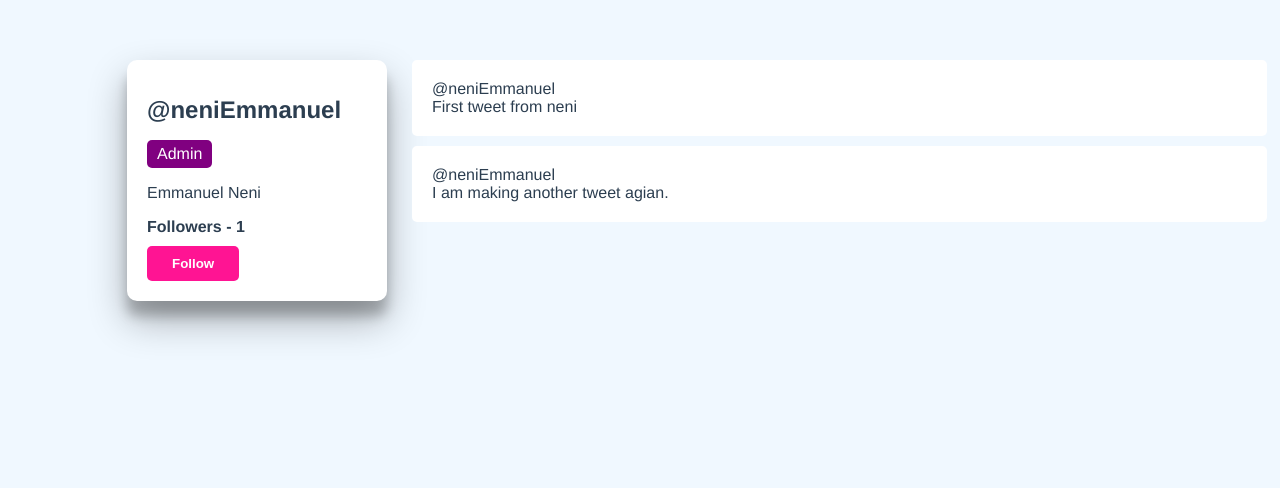
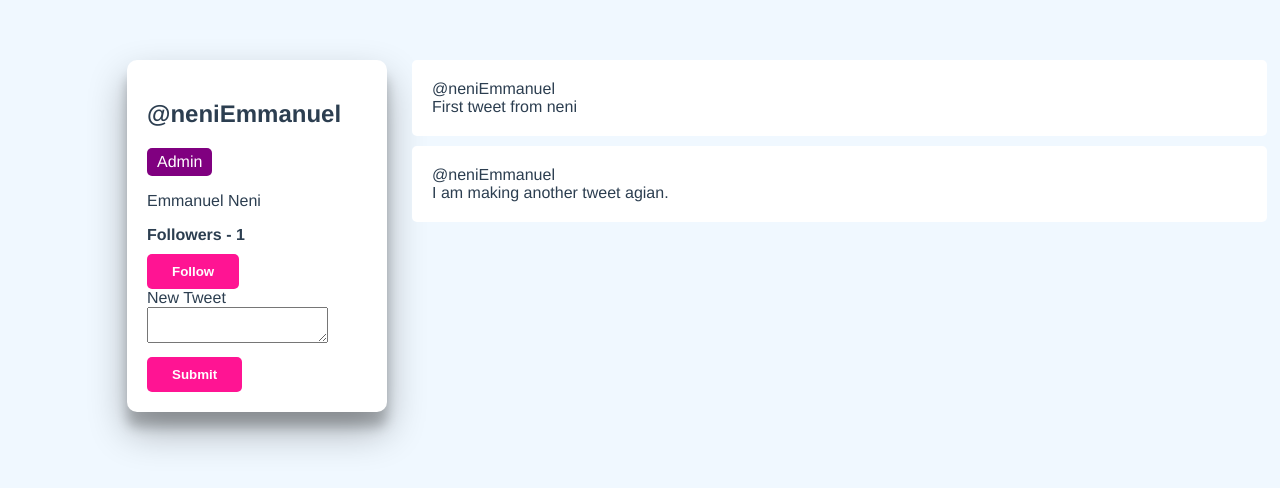
Before and after one commit to NeniEmSu/Vue-3-Twitter-clone-tweeter-, a Vue app: page / in a window 1280 px wide. Shown: the top 488 px of the page. Built offline with nearby package versions, Linux system fonts and the light colour scheme.

Commit message:
enableing add new tweet functionality

```diff
--- a/src/components/UserProfile.vue
+++ b/src/components/UserProfile.vue
@@ -1,5 +1,5 @@
 <template>
-  <div class="user-profile">
+  <section class="user-profile">
     <div class="user-profile__user-panel">
       <h1 class="user-profile__username">@{{ user.username }}</h1>
       <div v-if="user.isAdmin" class="user-profile__admin-badge">Admin</div>
@@ -8,7 +8,17 @@
         <strong>Followers - {{ followers }}</strong>
       </div>
       <button @click="followUser()">Follow</button>
+      <form @submit.prevent="addTweet" class="user-profile__form">
+        <label for="new-tweet"> New Tweet </label>
+        <textarea
+          name="new-tweet"
+          id="new-tweet"
+          v-model="newTweet.content"
+        ></textarea>
+        <button type="submit">Submit</button>
+      </form>
     </div>
+
     <div class="user-profile__tweet-wrapper">
       <Tweet
         v-for="tweet in tweets"
@@ -18,7 +28,7 @@
         @toggle="toggleLike"
       />
     </div>
-  </div>
+  </section>
 </template>
 
 <script>
@@ -33,6 +43,7 @@ export default {
     const state = reactive({
       title: "User profile!",
       followers: 1,
+      tweetIndex: 0,
       user: {
         id: 1,
         username: "neniEmmanuel",
@@ -42,9 +53,12 @@ export default {
         isAdmin: true,
       },
       tweets: [
-        { id: 1, content: "First tweet from neni" },
-        { id: 2, content: "I am making another tweet agian." },
+        { content: "First tweet from neni" },
+        { content: "I am making another tweet agian." },
       ],
+      newTweet: {
+        content: "",
+      },
     });
 
     const fullName = computed(
@@ -59,6 +73,21 @@ export default {
       console.log(id);
     }
 
+    function setId() {
+      state.tweets = state.tweets.map((item) => {
+        item.id = state.tweetIndex;
+        state.tweetIndex++;
+        return item;
+      });
+    }
+
+    function addTweet() {
+      state.newTweet.id = state.tweetIndex;
+      state.tweetIndex++;
+      state.tweets.push(state.newTweet);
+      state.newTweet = { content: "" };
+    }
+
     watch(
       () => state.followers,
       (count, prevCount) => {
@@ -70,12 +99,14 @@ export default {
 
     onMounted(() => {
       console.log("Component is mounted!");
+      setId();
     });
 
     return {
       fullName,
       followUser,
       toggleLike,
+      addTweet,
       ...toRefs(state),
     };
   },
```
